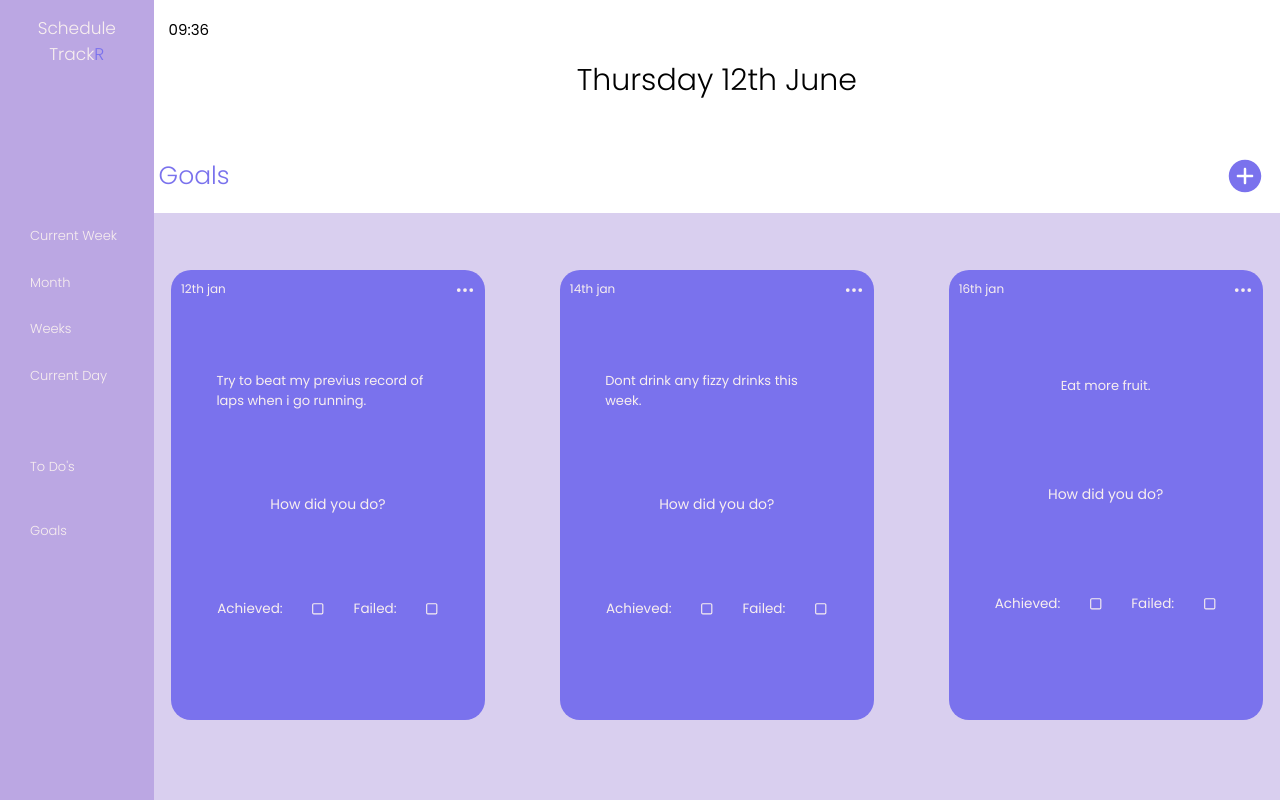
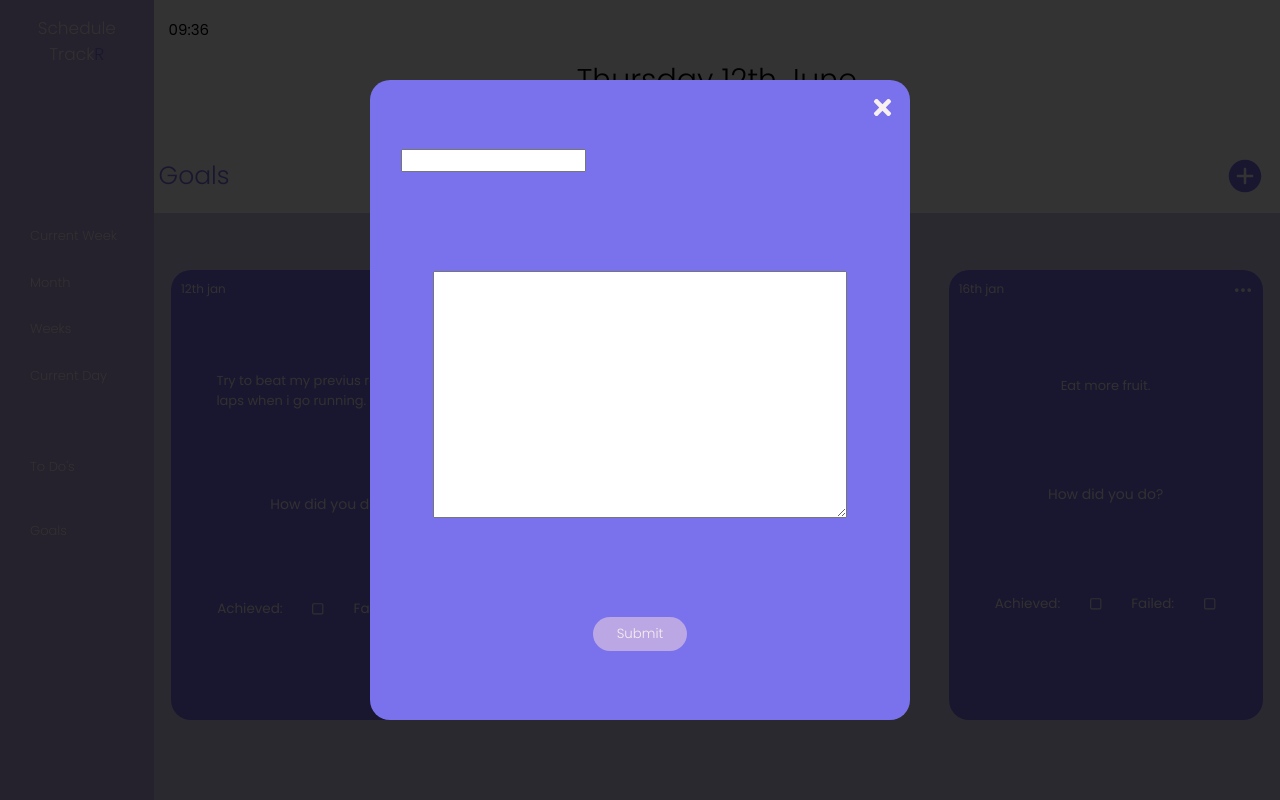
Before and after one commit to David-Henery4/Schedule-TrackR, a React (Create React App) app: page /goals in a window 1280 px wide. Both pictures are taken after a click on the icon 1244 px from the left and 175 px from the top of the page. Built offline with nearby package versions, Linux system fonts and the light colour scheme.

Commit message:
goals-modal

```diff
--- a/src/components/EditDelete.js
+++ b/src/components/EditDelete.js
@@ -4,9 +4,7 @@ import { MdDelete } from "react-icons/md";
 import { useGlobalContext } from '../context/provider';
 
 export const EditDelete = ({ activeTodo,id }) => {
-  const {todoData, deleteTodo, inputFormOpen, activeInputs, handleEditTodo} = useGlobalContext()
-  // const {todoInputs} = activeInputs
-
+  const {todoData, deleteTodo, inputFormOpen, handleEditTodo} = useGlobalContext()
   //
   const handleDelete = () => {
     const updatedData = todoData.filter(t => id !== t.id
@@ -17,7 +15,6 @@ export const EditDelete = ({ activeTodo,id }) => {
   const handleEdit = () => {
     const updatedData = todoData.map(t => {
       if (id === t.id){
-        // console.log(t)
         t.editActive = true;
         inputFormOpen()
       } else {
--- /dev/null
+++ b/src/components/GoalsForm.js
@@ -0,0 +1,26 @@
+import React from 'react'
+import { FaTimes } from "react-icons/fa";
+import { useGlobalContext } from '../context/provider';
+
+export const GoalsForm = () => {
+    const { activeInputs, inputFormClose } = useGlobalContext();
+    const {goalsInput} = activeInputs
+  return (
+    <div
+      className={`${
+        goalsInput ? "todo-form-modal input-open" : "todo-form-modal"
+      }`}
+    >
+      <div className="goals-form-container">
+        <FaTimes className='exit-icon' onClick={inputFormClose}/>
+        <form className='goals-form'>
+          <input type="text" className='goals-form__date'/>
+          <textarea name="goal" id="goal" className='goals-form__input'></textarea>
+          <button type="submit" className='btn goals-form__submit'>Submit</button>
+        </form>
+      </div>
+    </div>
+  );
+}
+
+export default GoalsForm
--- a/src/components/Overlay.js
+++ b/src/components/Overlay.js
@@ -2,11 +2,10 @@ import React from 'react'
 import { useGlobalContext } from '../context/provider';
 
 export const Overlay = () => {
-    const { activeInputs } = useGlobalContext()
-    const { todoInput } = activeInputs;
-  return (
-    <div className={`${todoInput ? "overlay overlay-active" : "overlay"}`}></div>
-  )
+    const { overlayActive } = useGlobalContext()
+    return (
+    <div className={`${overlayActive ? "overlay overlay-active" : "overlay"}`}></div>
+    )
 }
 
 export default Overlay
--- a/src/components/TodoForm.js
+++ b/src/components/TodoForm.js
@@ -64,13 +64,12 @@ export const TodoForm = () => {
       setTodoWhenEdit(currentEdit.start)
       setTodoTitleEdit(currentEdit.title)
       setTodoDescEdit(currentEdit.todo)
-      console.log(currentEdit)
     }
   }
   //
   useEffect(() => {
-    editMode(editActive)
-    console.log(editActive)
+    editMode(editActive);
+    // eslint-disable-next-line
   }, [editActive])
   //
   return (
@@ -80,7 +79,7 @@ export const TodoForm = () => {
       }`}
     >
       <div className="todo-form-container">
-        <FaTimes className="todo-exit-icon" onClick={inputFormClose} />
+        <FaTimes className="exit-icon" onClick={inputFormClose} />
         <form className="todo-form" onSubmit={(e) => e.preventDefault()}>
           <input
             value={editActive ? todoWhenEdit : todoWhen}
--- a/src/components/index.js
+++ b/src/components/index.js
@@ -5,6 +5,8 @@ import LayoutGrid from "./layoutGrid";
 import TodoForm from "./TodoForm";
 import Overlay from "./Overlay";
 import EditDelete from "./EditDelete";
+import GoalsForm from "./GoalsForm";
+import GoalsOutcome from "./goalsOutcome";
 export{
     NavbarDesk,
     Header,
@@ -12,5 +14,7 @@ export{
     LayoutGrid,
     TodoForm,
     Overlay,
-    EditDelete
+    EditDelete,
+    GoalsForm,
+    GoalsOutcome
 }
--- a/src/context/provider.js
+++ b/src/context/provider.js
@@ -17,6 +17,7 @@ import reducer from "../reducer/mainReducer";
 
 const initialValue = {
   sidebarActive: false,
+  overlayActive: false,
   todaysDate: new Date(),
   currentYear: new Date().getFullYear(),
   currentMonth: new Date().getMonth() + 1,
@@ -62,7 +63,6 @@ const AppProvider = ({ children }) => {
   }
   //
   const inputFormOpen = () => {
-    // console.log("input form open")
     dispatch({type: INPUT_ACTIVE})
   }
   //
@@ -71,7 +71,6 @@ const AppProvider = ({ children }) => {
   }
   //
   const addTodo = (todoData) => {
-    // console.log(todoData)
     dispatch({type: ADD_TODO, payload: todoData})
   }
   //
--- a/src/pages/goals.js
+++ b/src/pages/goals.js
@@ -1,12 +1,14 @@
 import React from 'react'
-import GoalsOutcome from '../components/goalsOutcome';
+import {GoalsOutcome, GoalsForm} from '../components';
 import { BsThreeDots } from "react-icons/bs";
 import mockGoalsData from '../data/mockGoalsData';
+// import { GoalsForm } from '../components';
 
 export const Goals = () => {
   //
   return (
     <section className="goals">
+      <GoalsForm/>
       <div className="goals-row">
         {mockGoalsData.map(tab => {
           const {id, start, goal} = tab
--- a/src/reducer/mainReducer.js
+++ b/src/reducer/mainReducer.js
@@ -46,8 +46,19 @@ const mainReducer = (state, action) => {
     if (action.type === INPUT_ACTIVE){
         if (state.activePage.todoHeader){
             const {activeInputs} = state
-            return {...state, activeInputs: {...activeInputs,todoInput: true }
+            return {
+                ...state,
+                overlayActive: !state.overlayActive,
+                activeInputs: { ...activeInputs, todoInput: true },
             };
+        }
+        if (state.activePage.goalsHeader) {
+          const { activeInputs } = state;
+          return {
+            ...state,
+            overlayActive: !state.overlayActive,
+            activeInputs: { ...activeInputs, goalsInput: true },
+          };
         }
         return {...state}
     }
@@ -56,8 +67,17 @@ const mainReducer = (state, action) => {
         if (state.activePage.todoHeader) {
             const { activeInputs } = state;
             return {
-                ...state,
-                activeInputs: { ...activeInputs, todoInput: false },
+              ...state,
+              overlayActive: !state.overlayActive,
+              activeInputs: { ...activeInputs, todoInput: false },
+            };
+        }
+        if (state.activePage.goalsHeader) {
+            const { activeInputs } = state;
+            return {
+              ...state,
+              overlayActive: !state.overlayActive,
+              activeInputs: { ...activeInputs, goalsInput: false },
             };
         }
         return { ...state };
--- /dev/null
+++ b/src/sass/components/_goals-form.scss
@@ -0,0 +1,28 @@
+// General Modal styles are in 'todo-form'
+
+.goals-form-container{
+    width: 100%;
+    height: 100%;
+    padding: 2%;
+    position: relative;
+}
+
+.goals-form{
+    width: 100%;
+    height: 100%;
+    display: flex;
+    gap: 4rem;
+    flex-direction: column;
+    justify-content: space-evenly;
+    align-items: center;
+    &__date{
+        align-self: flex-start;
+        margin-left: 2rem;
+        padding: .2rem;
+    }
+    &__input{
+        width: 80%;
+        height: 40%;
+    }
+    &__submit{}
+}
--- a/src/sass/components/_todo-form.scss
+++ b/src/sass/components/_todo-form.scss
@@ -41,13 +41,7 @@
   }
 }
 
-.todo-exit-icon {
-  position: absolute;
-  top: 1.5rem;
-  right: 1.5rem;
-  font-size: 2.5rem;
-  color: $font-white;
-}
+
 
 .input-open {
   // might be re-used, if so move to more generic folder.
--- a/src/sass/styles.scss
+++ b/src/sass/styles.scss
@@ -12,6 +12,7 @@
 @import "./components/todo-form";
 @import "./components/overlay";
 @import "./components/edit-delete";
+@import "./components/goals-form";
 @import "./layouts/content-space";
 @import "./layouts/header";
 @import "./layouts/main-grid";
--- a/src/sass/vendors/_icons.scss
+++ b/src/sass/vendors/_icons.scss
@@ -2,3 +2,11 @@
     font-size: 2rem;
     color: $icon-success;
 }
+
+.exit-icon {
+  position: absolute;
+  top: 1.5rem;
+  right: 1.5rem;
+  font-size: 2.5rem;
+  color: $font-white;
+}
```
